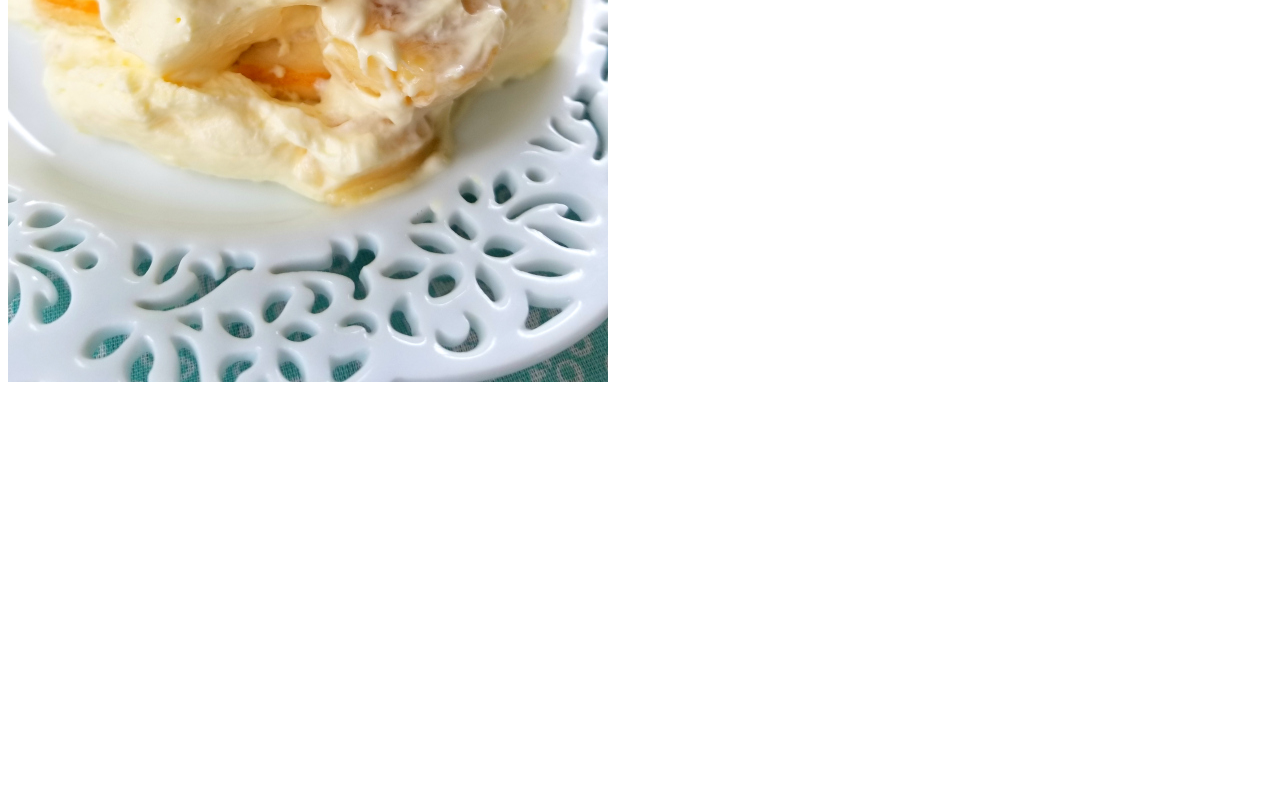
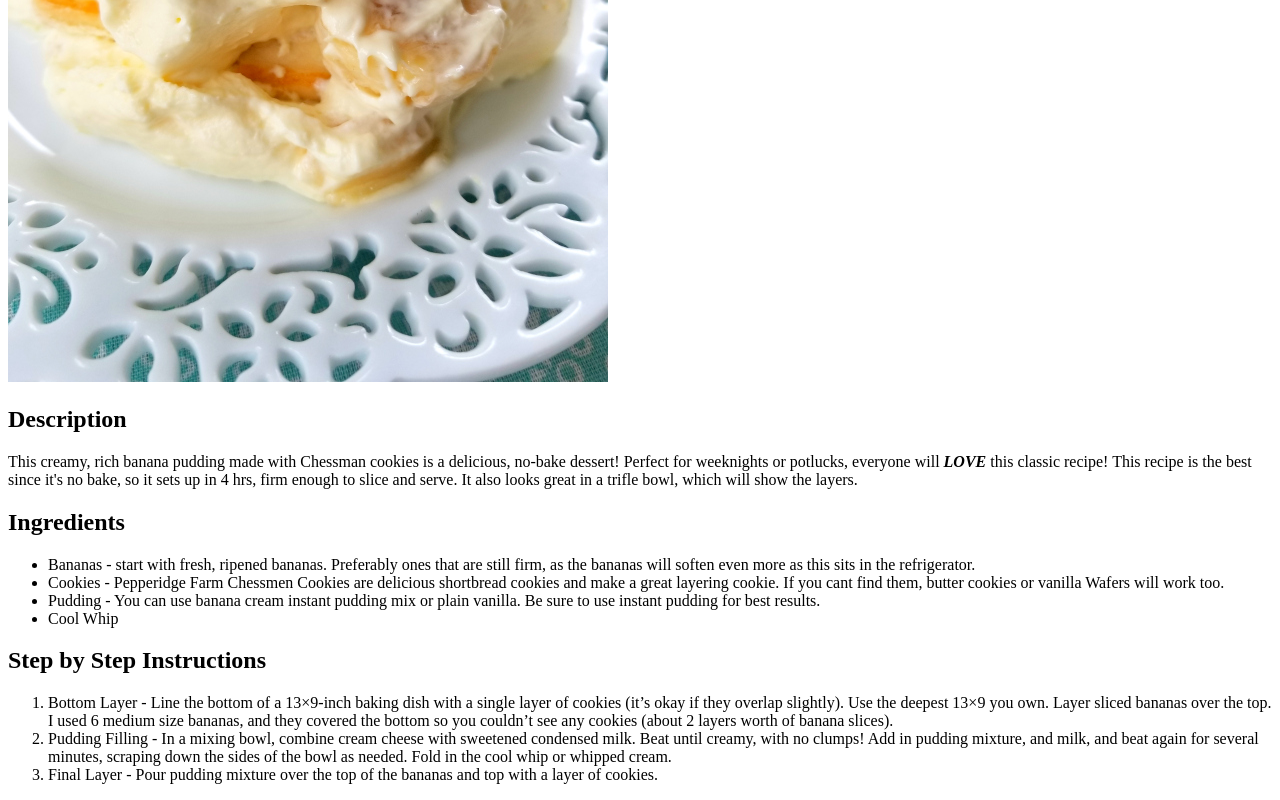
Before and after one commit to JesseWhiteJr/odin-recipes, a plain HTML site: page recipes/bananapudding.html in a window 1280 px wide. Shown: the part 498-1298 px from the top of the page. Before the commit the page ends 892 px from the top, so only its background shows below. Drawn offline with Linux system fonts and the light colour scheme.

Commit message:
added description/ingredients/steps

```diff
--- a/recipes/bananapudding.html
+++ b/recipes/bananapudding.html
@@ -8,5 +8,39 @@
         <h1>Banana Pudding</h1>
 
         <img src="../images/bananapudding.jpeg" alt="Shortbread Banana Pudding">
+
+        <h2>Description</h2>
+        <p>This creamy, rich banana pudding made with Chessman cookies is a delicious,
+            no-bake dessert! Perfect for weeknights or potlucks, everyone will <strong><em>LOVE</em></strong>
+            this classic recipe! This recipe is the best since it's no bake, so it sets up in 4 hrs,
+            firm enough to slice and serve. It also looks great in a trifle bowl, which will
+            show the layers.
+        </p>
+
+        <h2>Ingredients</h2>
+        <ul>
+            <li>Bananas - start with fresh, ripened bananas. Preferably ones that are still firm,
+            as the bananas will soften even more as this sits in the refrigerator.</li>
+            <li>Cookies - Pepperidge Farm Chessmen Cookies are delicious shortbread cookies
+            and make a great layering cookie. If you cant find them, butter cookies or vanilla
+            Wafers will work too.</li>
+            <li>Pudding - You can use banana cream instant pudding mix or plain vanilla.
+            Be sure to use instant pudding for best results.</li>
+            <li>Cool Whip</li>
+        </ul>
+
+        <h2>Step by Step Instructions</h2>
+        <ol>
+            <li>Bottom Layer -  Line the bottom of a 13×9-inch baking dish with a single layer of
+            cookies (it’s okay if they overlap slightly). Use the deepest 13×9 you own. Layer sliced
+            bananas over the top. I used 6 medium size bananas, and they covered the bottom so you
+            couldn’t see any cookies (about 2 layers worth of banana slices).</li>
+            <li>Pudding Filling - In a mixing bowl, combine cream cheese with sweetened condensed milk.
+            Beat until creamy, with no clumps! Add in pudding mixture, and milk, and beat again for
+            several minutes, scraping down the sides of the bowl as needed. Fold in the cool whip or
+            whipped cream.</li>
+            <li>Final Layer - Pour pudding mixture over the top of the bananas and top with a layer of
+            cookies.</li>
+        </ol>
     </body>
 </html>
```
